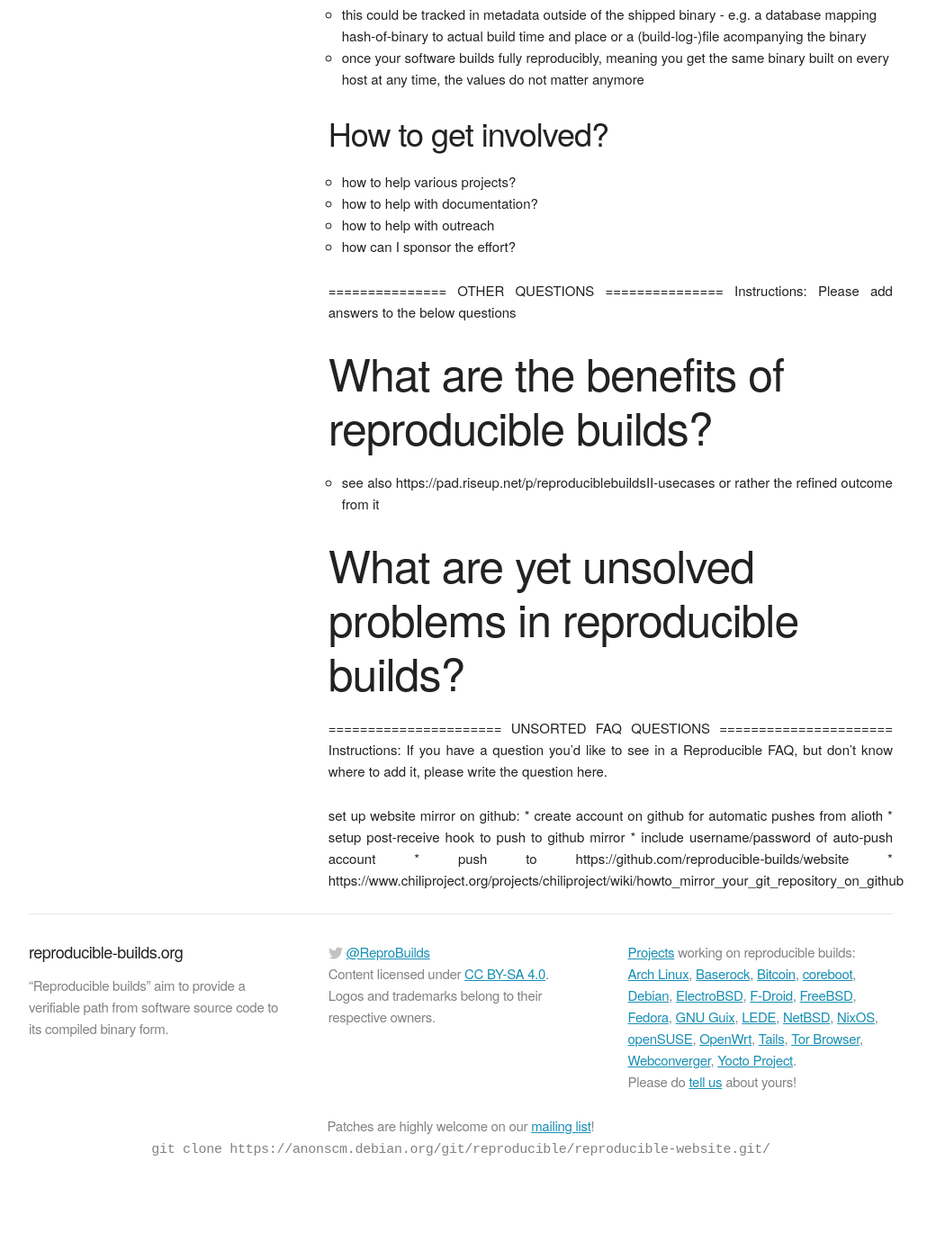
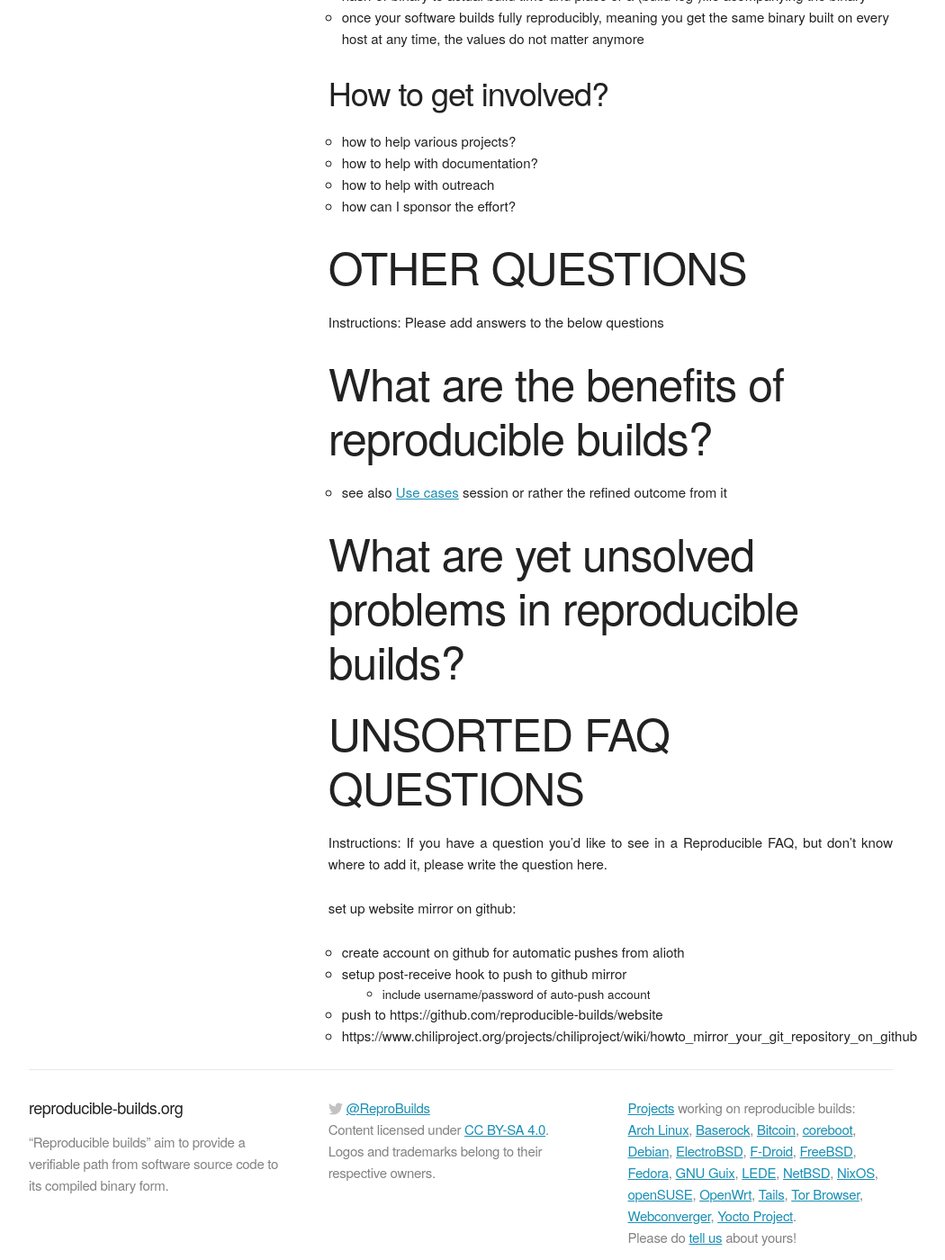
Before and after one commit to prototypefund/reproducible-website, a Jekyll site: the page built from _events/berlin2016/FAQfeedback.md, in a window 1280 px wide and 1400 px high, scrolled down 5237 px. Shown: the whole window at 90% size, without its empty margins (128-1178 px from the left). Built offline with Jekyll 4.4.1, drawn with Linux system fonts in a browser that asks for light colours; some web fonts are replaced; before the commit the page ends 6557 px from its top, so only the background shows below that; some of the changed text lies outside the part shown.

Commit message:
berlin2016: faqfeedback formatting
Signed-off-by: Holger Levsen <holger@layer-acht.org>

```diff
--- a/_events/berlin2016/FAQfeedback.md
+++ b/_events/berlin2016/FAQfeedback.md
@@ -3,44 +3,45 @@
 title: FAQ Feedback
 event: berlin2016
 order: 195
-permalink: /events/berlin2016/FAQfeedback
+permalink: /events/berlin2016/FAQfeedback/
 ---
 
 Please add questions you would like to see answered in the following FAQs!
 
-=============
 FAQ QUESTIONS
 =============
-Instructions: Add questions and/or answers in markdown! Questions are headers and can be nested (use "#"). Answers can be listed below.
-
-# Top level category
 
 ## What are reproducible builds?
-   -> Link to definition?
-   https://pad.riseup.net/p/reproduciblebuildsII-reprobuildsdefinitionII
+ *  -> Link to definition?
+ *  https://pad.riseup.net/p/reproduciblebuildsII-reprobuildsdefinitionII
 
 ## Why should I care?
-   -> Give one example for each persona (user, dev/packager, non-technical ppl) and link to [buy-in](/docs/buy-in/) for details.
-   -> Integrate info from https://pad.riseup.net/p/reproduciblebuildsII-usecases
+ *  -> Give one example for each persona (user, dev/packager, non-technical ppl) and link to [buy-in](/docs/buy-in/) for details.
+ *  -> Integrate info from [Use cases]({{ "/events/berlin2016/usecases/" | prepend: site.baseurl }}) session
 
 ## Is there any reproducible distribution that I can use today?
-Sadly we are not there yet, but multiple distributions are putting a lot of effort to reach that goal.
+
+* Sadly we are not there yet, but multiple distributions are putting a lot of effort to reach that goal.
 
 ## What is the current status of reproducible builds?
 
+* [answer missing]
 
 # I am interested in making my software reproducible - FAQ
 
 ## When did the reproducible builds project start?
+
 Some of the earliest public work on reproducible builds started in [Bitcoin (2011)](https://gitian.org/) and [TorBrowser (2013) ](https://blog.torproject.org/blog/deterministic-builds-part-one-cyberwar-and-global-compromise).
 
 ## How do I make my software reproducible?
+
 Check that your software is reproducible (see [#check]), then look at the differences and modify your build to avoid this difference. A number of general guidelines are available in the "Get deterministic builds" section of [the documentation](/docs/).
 
 ## Is it possible?
-Yes it is possible and actually rather simple by following some best practices. see (tips & helps in https://reproducible-builds.org/docs/)
 
-## How do I check that my software is reproducible? #check
+Yes it is possible and actually rather simple by following some best practices. see (tips & helps in [https://reproducible-builds.org/docs/](https://reproducible-builds.org/docs/))
+
+## How do I check that my software is reproducible?
 
 Build your software once. Add a variation to the build environment which should not influence the output, for example by moving it to another path and create a second build. Then compare the resulting binaries using the [@diffoscope@](/tools/) tool. Make sure there are no differences. See the [test bench documentation](/docs/test-bench/) for a number of parameters that can be varied.
 
@@ -52,10 +53,10 @@
 
 #### For a C program
 
- * Avoid __FILE___.
- * Avoid __DATE__, __TIME__, and __TIMESTAMP__ (you can also disable them using the flag -D in gcc/clang).
+ * Avoid `__FILE___`.
+ * Avoid `__DATE__`, `__TIME__`, and `__TIMESTAMP__` (you can also disable them using the flag -D in gcc/clang).
  * Do not read uninitialized memory (msan, asan) /!\ not in openssl /!\ (if your tool is part of a toolchain)
- * Ensure to not rely on readdir() order (if your tool is part of a toolchain) - e.g. similar to how find | cpio -o needs a sort in the middle
+ * Ensure to not rely on readdir() order (if your tool is part of a toolchain) - e.g. similar to how `find | cpio -o needs` a sort in the middle
 
 #### For a Python program
 
@@ -69,7 +70,9 @@
   * elc files
 
 ## How do I make compression tools produce reproducible output?
+
 ### gzip
+
  * use "gzip -n"
  * `ziptime` resets timestamps in ZIP files to 2008-01-01, meant for Android APKs
 
@@ -114,7 +117,7 @@
 # Common concerns about reproducible builds
 
 ## When I debug I'd like to see the full path of the sources my binary was built from
- (Why? maybe for editing source files before compiling and testing again)
+ * (Why? maybe for editing source files before compiling and testing again)
  * SOURCE_MAP_... PATH/PREFIX? is optional?
 
 ## I really need to know where and when the binary used by users has been built
@@ -130,14 +133,14 @@
 * how can I sponsor the effort?
 
 
-===============
 OTHER QUESTIONS
 ===============
+
 Instructions: Please add answers to the below questions
 
 # What are the benefits of reproducible builds?
 
-* see also https://pad.riseup.net/p/reproduciblebuildsII-usecases or rather the refined outcome from it
+* see also [Use cases]({{ "/events/berlin2016/usecases/" | prepend: site.baseurl }}) session or rather the refined outcome from it
 
 
 # What are yet unsolved problems in reproducible builds?
@@ -145,16 +148,17 @@
 
 
 
-======================
 UNSORTED FAQ QUESTIONS
 ======================
+
 Instructions: If you have a question you'd like to see in a Reproducible FAQ, but don't know where to add it, please write the question here.
 
 
 
 set up website mirror on github:
-    * create account on github for automatic pushes from alioth
-    * setup post-receive hook to push to github mirror
-      * include username/password of auto-push account
-    * push to https://github.com/reproducible-builds/website
-    * https://www.chiliproject.org/projects/chiliproject/wiki/howto_mirror_your_git_repository_on_github
+
+ * create account on github for automatic pushes from alioth
+ * setup post-receive hook to push to github mirror
+   * include username/password of auto-push account
+ * push to https://github.com/reproducible-builds/website
+ * https://www.chiliproject.org/projects/chiliproject/wiki/howto_mirror_your_git_repository_on_github
```
